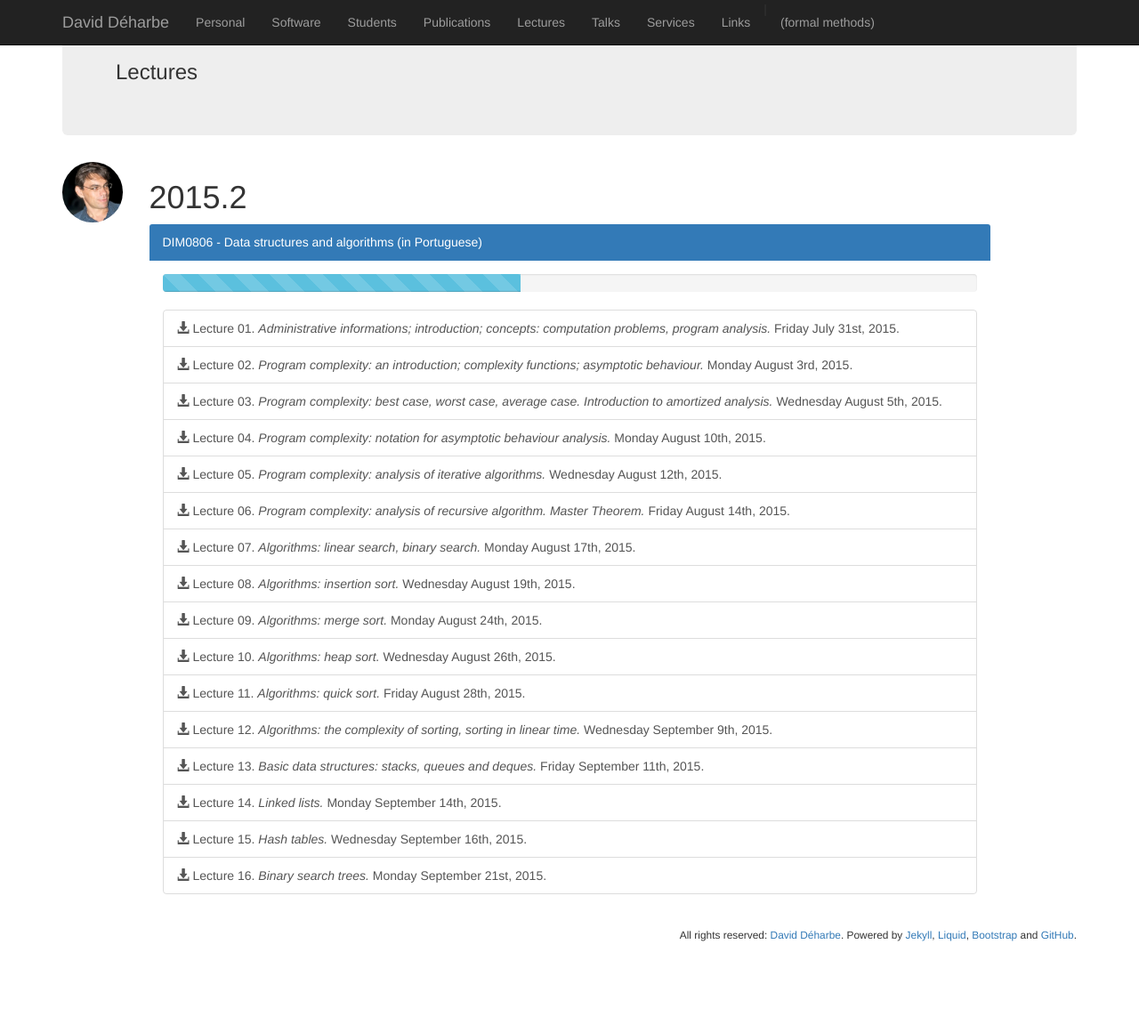
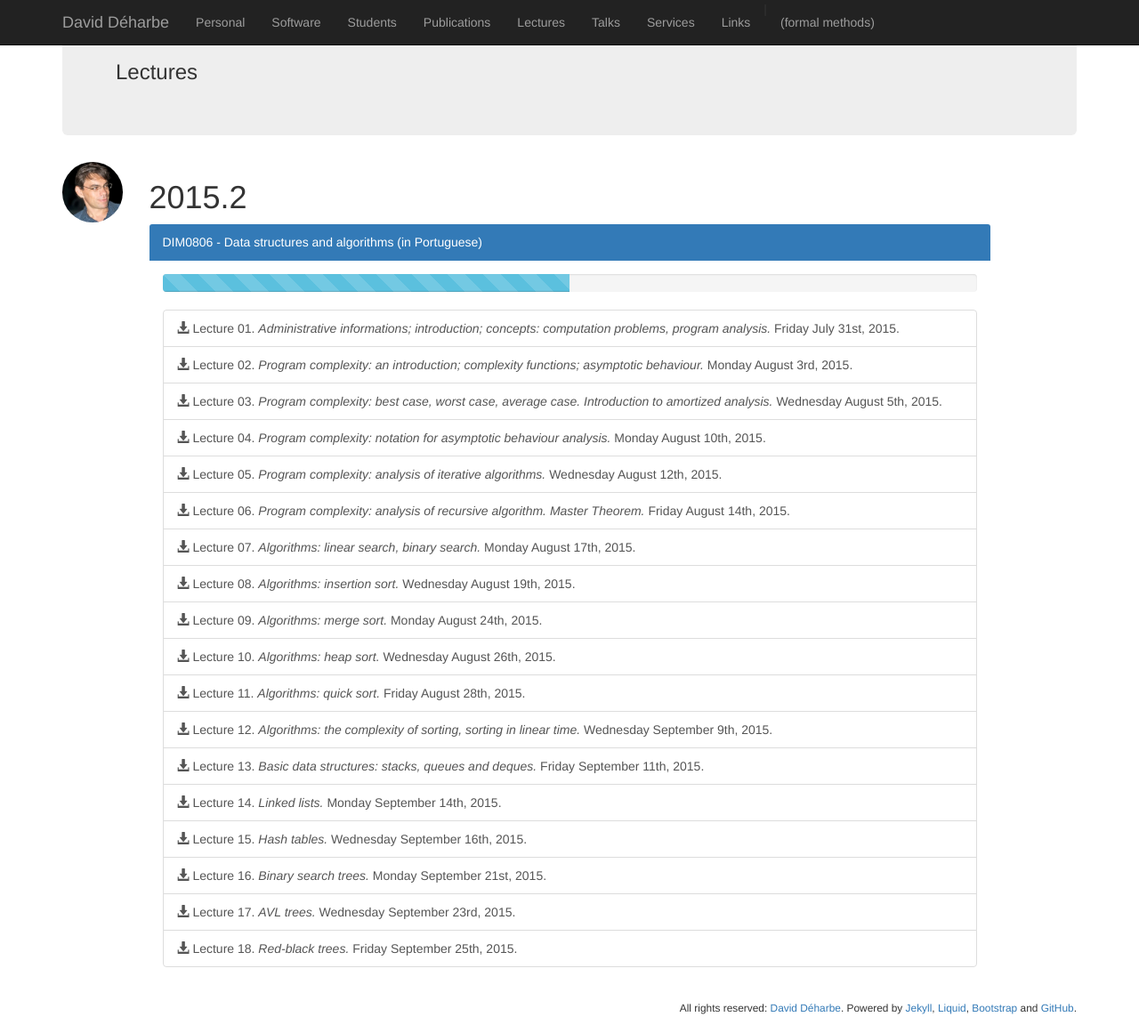
Before and after one commit to DavidDeharbe/DavidDeharbe.github.io, a Jekyll site: the page built from lectures.html, in a window 1280 px wide and 1152 px high. Shown: the whole window at 89% size. Built offline with Jekyll 4.4.1, drawn with Linux system fonts in a browser that asks for light colours; Markdown is read by kramdown in place of the engine named in the settings.

Commit message:
+lectures dim0806/2015.2

```diff
--- a/lectures.html
+++ b/lectures.html
@@ -14,8 +14,8 @@ sitemap:
   <div class="panel-body">
     <div class="progress">
       <div class="progress-bar progress-bar-info progress-bar-striped" role="progressbar" aria-valuenow="2"
-	aria-valuemin="0" aria-valuemax="44" style="width:44%">
-	<span class="sr-only">44% Complete</span>
+	aria-valuemin="0" aria-valuemax="50" style="width:50%">
+	<span class="sr-only">50% Complete</span>
       </div>
     </div>
     <div class="list-group">
@@ -35,6 +35,8 @@ sitemap:
       <a href="{{ site.url }}/downloads/lectures/2015.2/dim0806/aula14.pdf" class="list-group-item"><span class="glyphicon glyphicon-download-alt"></span> Lecture 14. <i>Linked lists.</i> Monday September 14th, 2015.</a>
       <a href="{{ site.url }}/downloads/lectures/2015.2/dim0806/aula15.pdf" class="list-group-item"><span class="glyphicon glyphicon-download-alt"></span> Lecture 15. <i>Hash tables.</i> Wednesday September 16th, 2015.</a>
       <a href="{{ site.url }}/downloads/lectures/2015.2/dim0806/aula16.pdf" class="list-group-item"><span class="glyphicon glyphicon-download-alt"></span> Lecture 16. <i>Binary search trees.</i> Monday September 21st, 2015.</a>
+      <a href="{{ site.url }}/downloads/lectures/2015.2/dim0806/aula17.pdf" class="list-group-item"><span class="glyphicon glyphicon-download-alt"></span> Lecture 17. <i>AVL trees.</i> Wednesday September 23rd, 2015.</a>
+      <a href="{{ site.url }}/downloads/lectures/2015.2/dim0806/aula18.pdf" class="list-group-item"><span class="glyphicon glyphicon-download-alt"></span> Lecture 18. <i>Red-black trees.</i> Friday September 25th, 2015.</a>
     </div>
   </div>
 </div>
```
Also changed, not shown: 2 other files.
